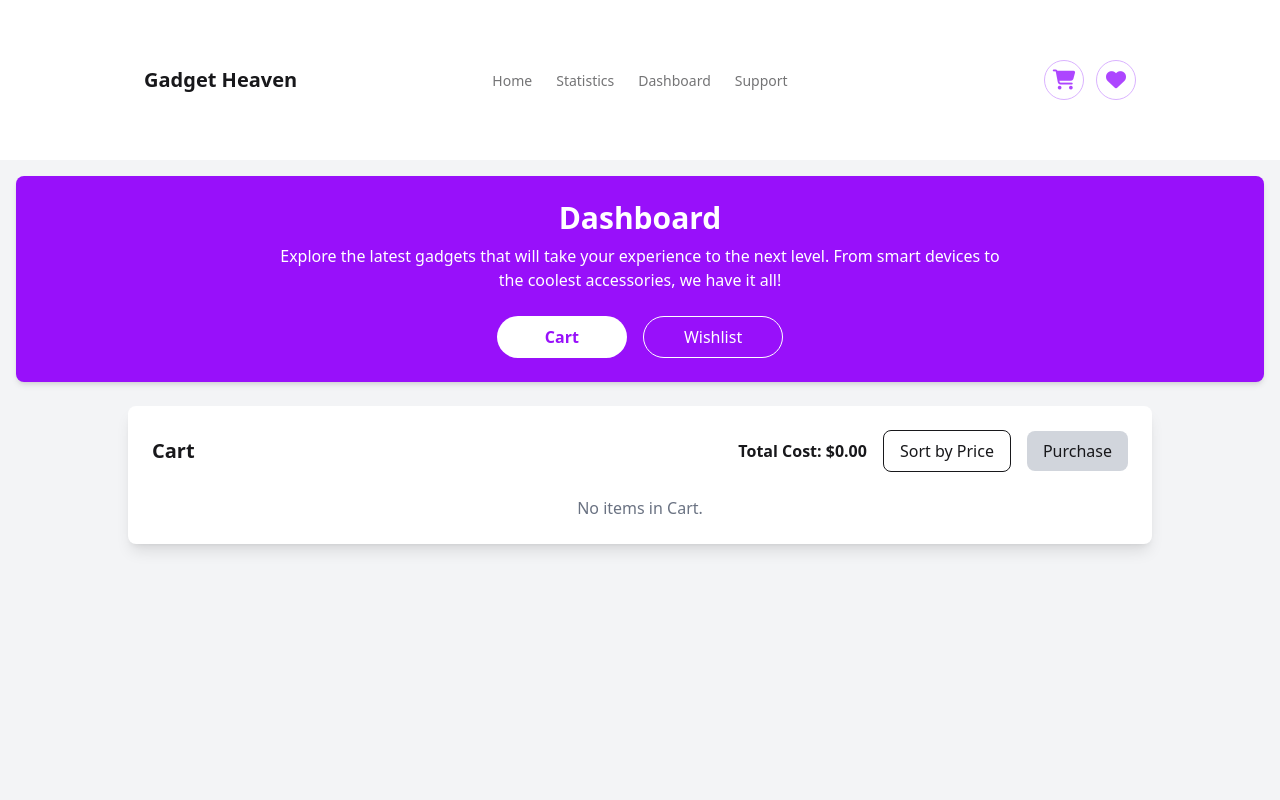
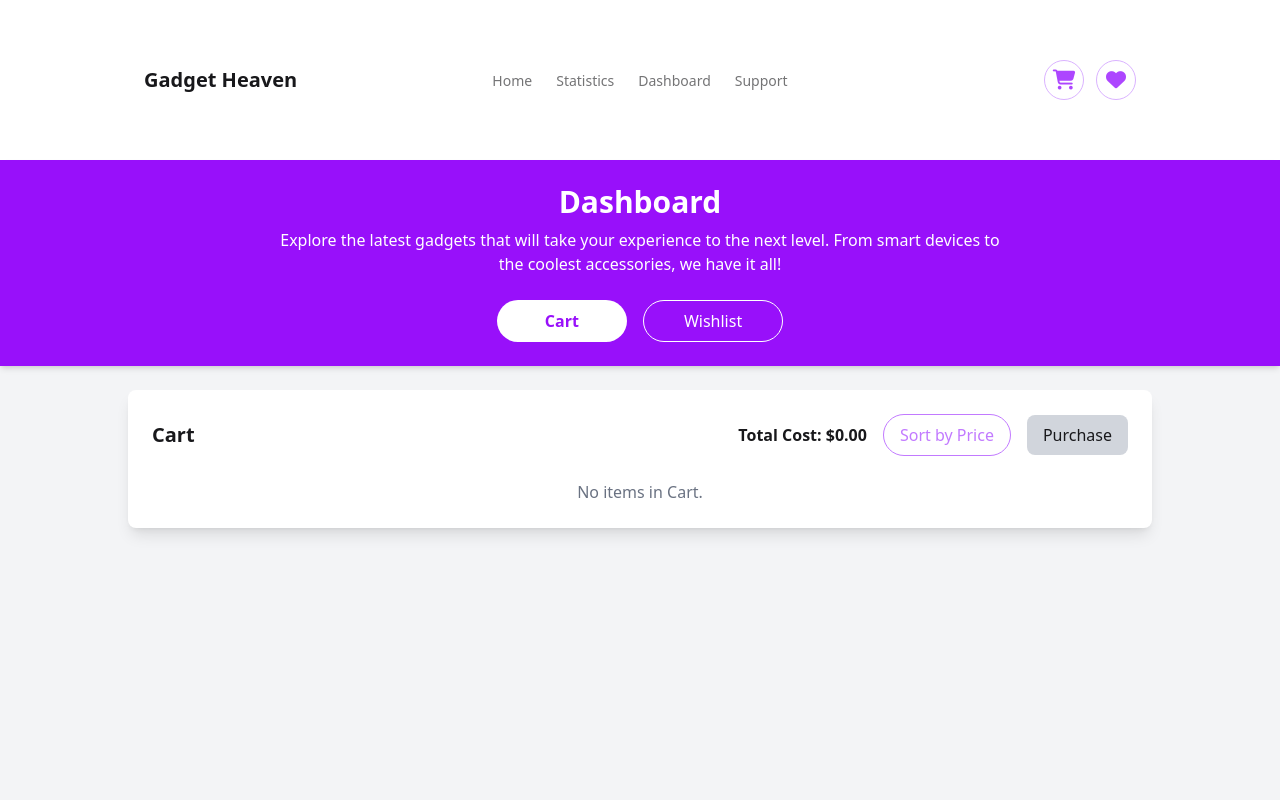
Before and after one commit to tasninanika/Gadget_Heaven, a React (Vite) app: page /dashboard in a window 1280 px wide. Shown: the top 800 px of the page. Built offline with nearby package versions, Linux system fonts and the light colour scheme.

Commit message:
apply style on dashboard

```diff
--- a/src/Pages/Dashboard.jsx
+++ b/src/Pages/Dashboard.jsx
@@ -69,9 +69,9 @@ const Dashboard = () => {
   };
 
   return (
-    <div className="bg-gray-100 min-h-screen p-4">
+    <div className="bg-gray-100 min-h-screen">
       {/* Header Section */}
-      <div className="bg-purple-600 text-white text-center py-6 rounded-lg shadow-md">
+      <div className="bg-purple-600 text-white text-center py-6 shadow-md">
         <Helmet>
           <title>Dashboard || Gadget Heaven</title>
         </Helmet>
@@ -122,7 +122,7 @@ const Dashboard = () => {
                 <span className="font-bold">Total Cost: ${totalPrice}</span>
                 <button
                   onClick={sortCartByPrice}
-                  className="px-4 py-2 border rounded-lg hover:bg-gray-200"
+                  className="px-4 py-2 border text-purple-400 rounded-full hover:bg-gray-200"
                 >
                   Sort by Price
                 </button>
```
